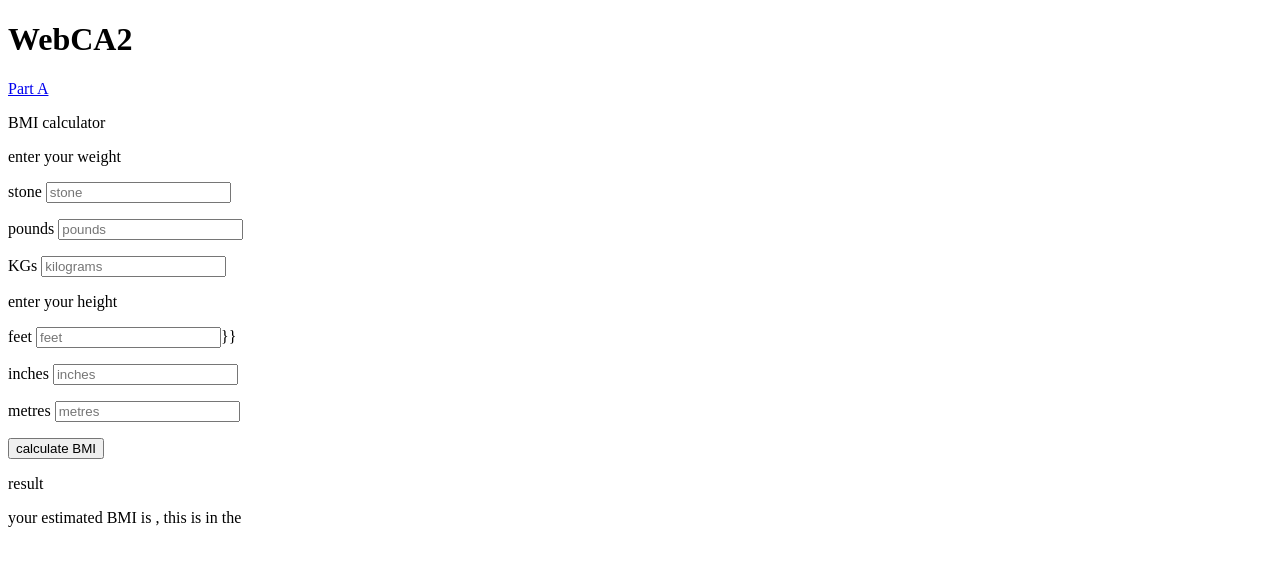
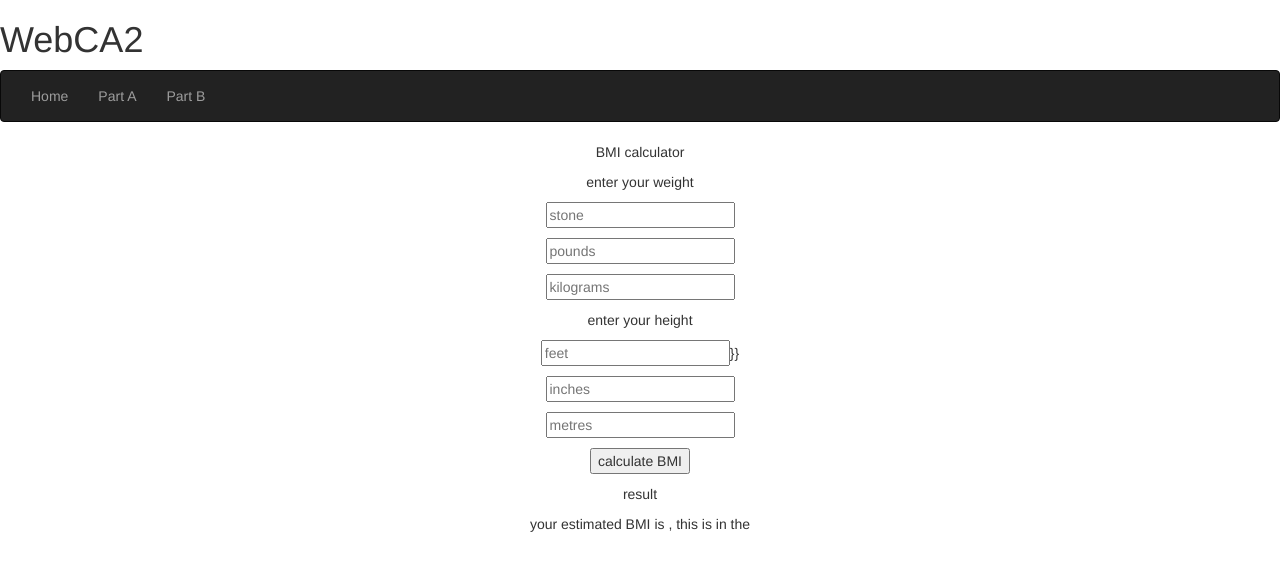
Before and after one commit to x00132764/WebDevCA2, an Angular app: page /page2 in a window 1280 px wide. Shown: the top 570 px of the page. Built offline with nearby package versions, Linux system fonts and the light colour scheme.

Commit message:
all functionality and routing working, some bootstrap implemented, upload to bitbucket before final upload

```diff
--- a/src/app/app.component.html
+++ b/src/app/app.component.html
@@ -1,6 +1,17 @@
 <h1>
   {{title}}
 </h1>
+<body>
 
+<nav class="navbar navbar-inverse">
+  <div class="container-fluid">
+      <ul class = "nav navbar-nav">
+        <li><a [routerLink]="['homepage']">Home</a></li>
+        <li><a [routerLink]="['/']">Part A</a></li>
+        <li><a [routerLink]="['page2']">Part B</a></li>
+      </ul>
+  </div>
+</nav>
 
+</body>
 <router-outlet></router-outlet>
--- a/src/app/app.module.ts
+++ b/src/app/app.module.ts
@@ -8,6 +8,7 @@ import { ConvertComponent } from './convert/convert.component';
 import { PartAComponent } from './part-a/part-a.component';
 import { PartBComponent } from './part-b/part-b.component';
 import { RouterModule } from "@angular/router";
+import { HomepageComponent } from './homepage/homepage.component';
 
 @NgModule({
   declarations: [
@@ -15,7 +16,8 @@ import { RouterModule } from "@angular/router";
     ...AppComponents,
     ConvertComponent,
     PartAComponent,
-    PartBComponent
+    PartBComponent,
+    HomepageComponent
   ],
   imports: [
     BrowserModule,
--- /dev/null
+++ b/src/app/homepage/homepage.component.css
@@ -0,0 +1,3 @@
+p {
+    text-align: center;
+}
--- /dev/null
+++ b/src/app/homepage/homepage.component.html
@@ -0,0 +1,10 @@
+
+<div class="container">
+    <div class="jumbotron">
+      <p class="text-center">Home Page</p>
+      <p class="text-center">WDD2 CA2</p>
+      <p class="text-center">Name: Andrew Whittle</p>
+      <p class="text-center">group 2</p>
+      <p class="text-center">Student No: x00132764</p>
+    </div>
+</div>
--- /dev/null
+++ b/src/app/homepage/homepage.component.ts
@@ -0,0 +1,20 @@
+import { Component, OnInit } from '@angular/core';
+import { Router } from "@angular/router";
+
+@Component({
+  selector: 'app-homepage',
+  templateUrl: './homepage.component.html',
+  styleUrls: ['./homepage.component.css']
+})
+export class HomepageComponent implements OnInit {
+
+  constructor(private router: Router) { }
+
+  navigate() {
+    this.router.navigate(["part-b"])
+  }
+
+  ngOnInit() {
+  }
+
+}
--- a/src/app/part-a/part-a.component.html
+++ b/src/app/part-a/part-a.component.html
@@ -1,6 +1,3 @@
-<p>
-    <a [routerLink]="['page2']">Part B</a>
-</p>
 
 <p>
     Temperature Conversion
--- a/src/app/part-a/part-a.component.ts
+++ b/src/app/part-a/part-a.component.ts
@@ -16,8 +16,17 @@ export class PartAComponent implements OnInit {
 
 
 
-  navigate() {
-    this.router.navigate(["part-b"])
+  navigate(selection: string) {
+    if (selection == "partb") {
+      this.router.navigate(['page2']);
+    }
+    if (selection == "") {
+      this.router.navigate(['homepage']);
+    }
+
+    if (selection == "parta") {
+      this.router.navigate(['page1']);
+    }
   }
 
   convertC() {
--- a/src/app/part-b/part-b.component.css
+++ b/src/app/part-b/part-b.component.css
@@ -0,0 +1,3 @@
+p {
+    text-align: center;
+}
--- a/src/app/part-b/part-b.component.html
+++ b/src/app/part-b/part-b.component.html
@@ -1,28 +1,26 @@
-<p>
-   <a [routerLink]="['/']">Part A</a>
-</p>
+
 
 <p>BMI calculator</p>
 
 <p>enter your weight</p>
 <p>
-    stone <input [(ngModel)] ="stone" (keyup)="convertFromStone()" id="stone" type="number" placeholder="stone" />
+    <input [(ngModel)] ="stone" (keyup)="convertFromStone()" id="stone" type="number" placeholder="stone" />
 </p>
 <p>
-    pounds <input [(ngModel)]="pounds" (keyup)="convertFromPounds()" id="pounds" type="number" placeholder="pounds" />
+    <input [(ngModel)]="pounds" (keyup)="convertFromPounds()" id="pounds" type="number" placeholder="pounds" />
 <p>
-    KGs <input [(ngModel)]="kilograms" (keyup)="convertFromKG()" id="kilograms" type="number" placeholder="kilograms" />
+    <input [(ngModel)]="kilograms" (keyup)="convertFromKG()" id="kilograms" type="number" placeholder="kilograms" />
 </p>
 
 <p>enter your height</p>
 <p>
-    feet <input [(ngModel)]="feet" (keyup)="convertFromFeet()" id="feet" type="number" placeholder="feet" />}}
+    <input [(ngModel)]="feet" (keyup)="convertFromFeet()" id="feet" type="number" placeholder="feet" />}}
 </p>
 <p>
-    inches <input [(ngModel)]="inches" (keyup)="convertFromInches()" id="inches" type="number" placeholder="inches" />
+    <input [(ngModel)]="inches" (keyup)="convertFromInches()" id="inches" type="number" placeholder="inches" />
 </p>
 <p>
-    metres <input [(ngModel)]="metres" (keyup)="convertFromMetres()" id="metres" type="number" placeholder="metres" />
+    <input [(ngModel)]="metres" (keyup)="convertFromMetres()" id="metres" type="number" placeholder="metres" />
 </p>
 
 <p>
@@ -31,20 +29,3 @@
 
 <p>result</p>
 <p>your estimated BMI is {{bmi}}, this is in the {{range}}</p>
-
-
-<!--
-(keyup)="convertFromStone(inputStone.value)"
-
-(keyup)="convertFromPounds(inputLbs.value)"
-
-(keyup)="convertFromKG(inputKG.value)"
-
-(keyup)="convertFromFeet(inputFeet.value)"
-
-(keyup)="convertFromInches(inputInches.value)"
-
-(keyup)="convertFromMetres(inputMetres.value)"
-
- (click)="calcBMI()"
- -->
--- a/src/app/part-b/part-b.component.ts
+++ b/src/app/part-b/part-b.component.ts
@@ -20,7 +20,7 @@ export class PartBComponent implements OnInit {
   constructor(private router: Router) { }
 
   navigate() {
-    this.router.navigate(["part-b"])
+    this.router.navigate(["part-a"])
   }
 
   convertFromKG() {
--- a/src/index.html
+++ b/src/index.html
@@ -7,6 +7,7 @@
 
   <meta name="viewport" content="width=device-width, initial-scale=1">
   <link rel="icon" type="image/x-icon" href="favicon.ico">
+  <link rel="stylesheet" href="https://maxcdn.bootstrapcdn.com/bootstrap/3.3.7/css/bootstrap.min.css">
 </head>
 <body>
   <app-root>Loading...</app-root>
```
Also changed, not shown: src/app/app.routing.ts (+5 -2 lines), 1 other file (tests, documents, lock files or other folders).
